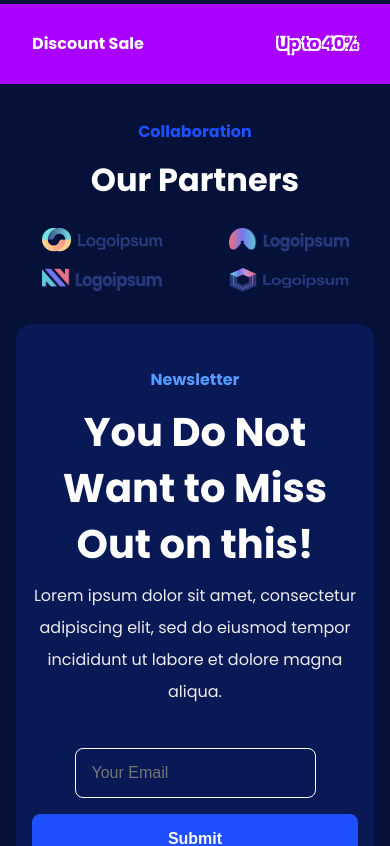
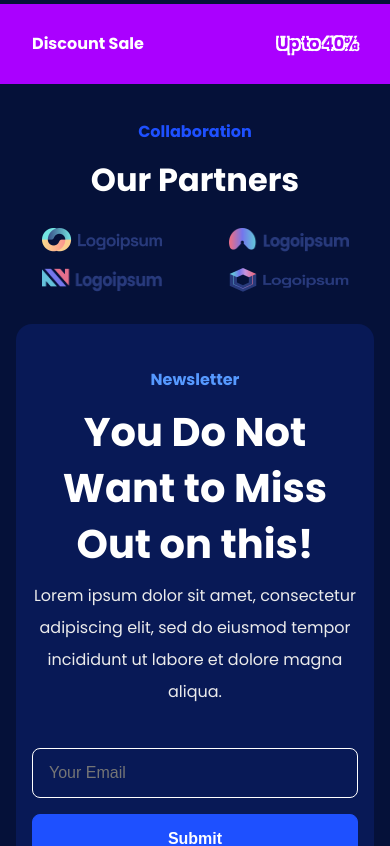
Before and after one commit to sayaliakbar/nft-portfolio-ui, a React (Vite) app: page / in a window 390 px wide. Shown: the part 5078-5924 px from the top of the page. Built offline with nearby package versions, Linux system fonts and the light colour scheme.

Commit message:
Enhance newsletter.css to ensure input container spans full width for better responsiveness

```diff
--- a/src/containers/Home/Newsletter/newsletter.css
+++ b/src/containers/Home/Newsletter/newsletter.css
@@ -14,6 +14,9 @@
     line-height: 56px;
 }
 
+.yorfy__newsletter .yorfy__newsletter-input .yorfy__inputContainer {
+    width: 100%;
+}
 
 .yorfy__newsletter-input {
     display: flex;
```
